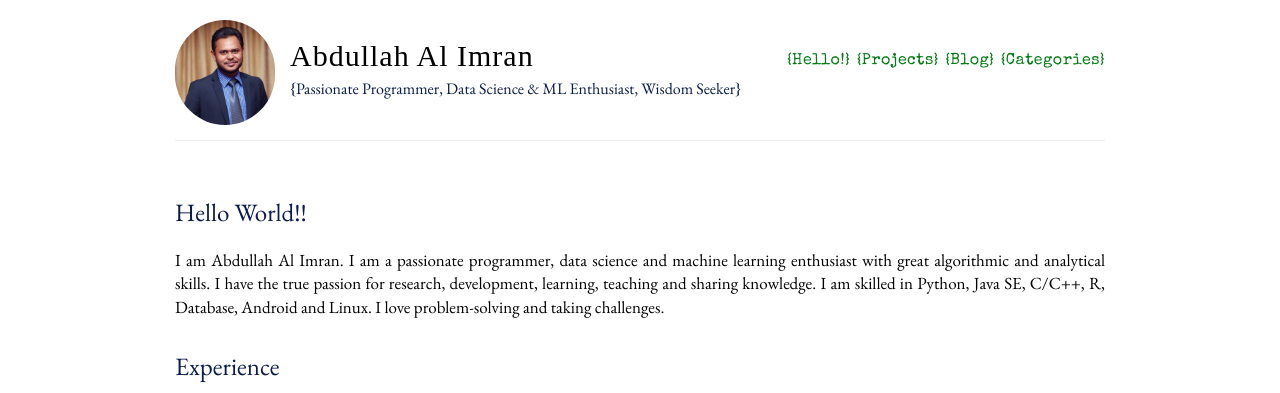
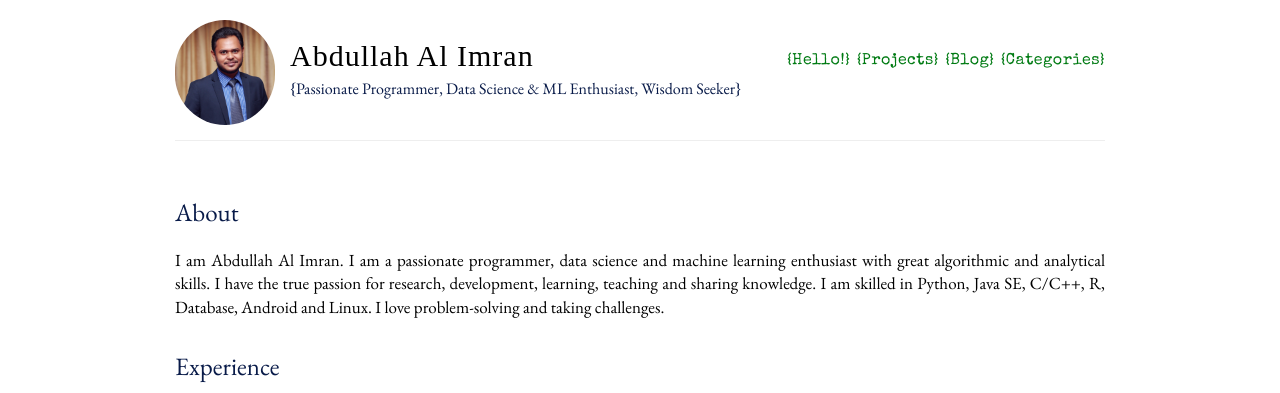
Before and after one commit to abdalimran/abdalimran.github.io, a Jekyll site: the page built from index.md, in a window 1280 px wide. Shown: the top 393 px of the page. Built offline with Jekyll 4.4.1, drawn with Linux system fonts in a browser that asks for light colours; some web fonts are replaced.

Commit message:
Update index.md

```diff
--- a/index.md
+++ b/index.md
@@ -1,6 +1,6 @@
 ---
 layout: page
-title: Hello World!!
+title: About
 permalink: /
 ---
 I am Abdullah Al Imran. I am a passionate programmer, data science and machine learning enthusiast with great algorithmic and analytical skills. I have the true passion for research, development, learning, teaching and sharing knowledge. I am skilled in Python, Java SE, C/C++, R, Database, Android and Linux. I love problem-solving and taking challenges.
```
